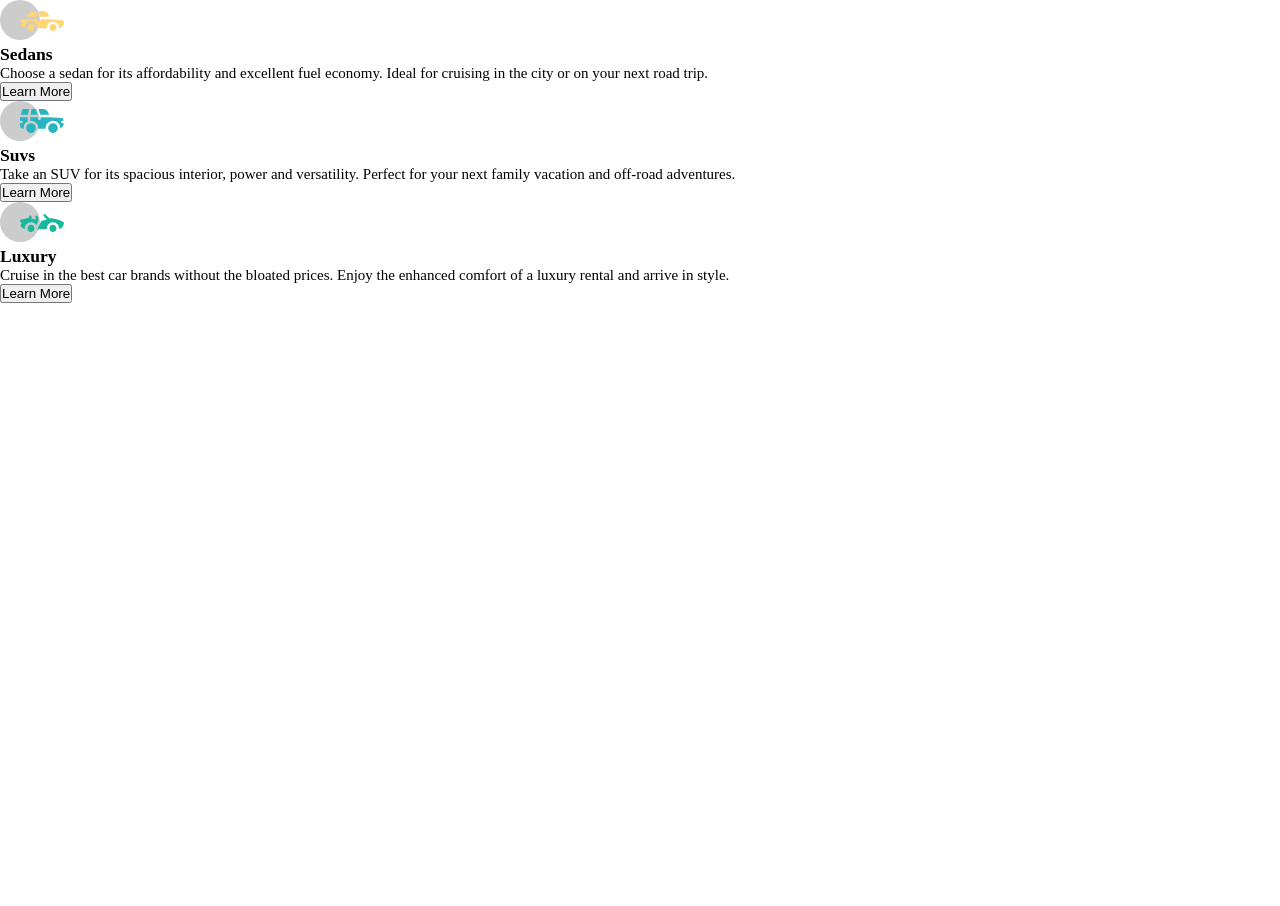
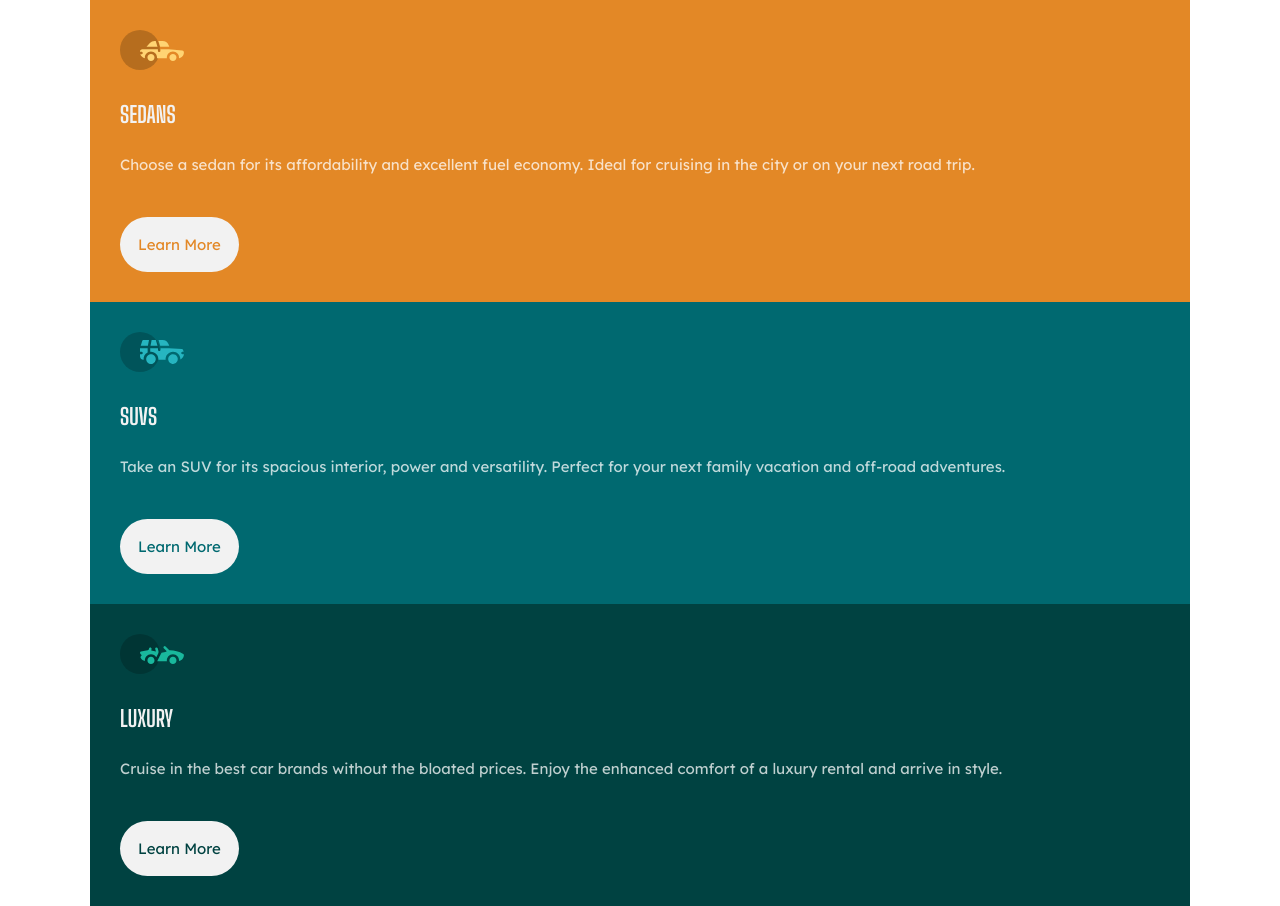
Before and after one commit to 0-th/Layouts_I4GxZuri_task, a plain HTML site: page index.html in a window 1280 px wide. Before the commit the page ends 800 px from the top, so only its background shows below. Drawn offline with Linux system fonts and the light colour scheme.

Commit message:
Add basic styling and structure (no flexbox)

```diff
--- a/css/style.css
+++ b/css/style.css
@@ -1,3 +1,5 @@
+@import url('https://fonts.googleapis.com/css2?family=Big+Shoulders+Display:wght@700&family=Lexend+Deca&display=swap');
+
 :root {
     --pri-bright-color: hsl(31, 77%, 52%);
     --pri-cyan-color: hsl(184, 100%, 22%);
@@ -15,4 +17,69 @@
 
 body {
     font-size: 15px;
+    line-height: 1.6;
 }
+
+.container {
+    max-width: 1100px;
+    border-radius: 20px;
+    margin: 0 auto 0 auto;
+}
+
+section {
+    padding: 30px;
+}
+
+button {
+    border: none;
+    border-radius: 50px;
+    padding: 1.2em;
+    background-color: var(--light-gray-color);
+    font-family: inherit;
+    font-size: inherit;
+}
+
+button:hover {
+    cursor: pointer;
+    padding: 1.05em;
+    border: 2px solid var(--light-gray-color);
+    background-color: inherit;
+    color: var(--light-gray-color);
+}
+
+.text-content {
+    font-family: 'Lexend Deca', sans-serif;
+}
+
+.text-content h2 {
+    font-family: 'Big Shoulders Display', cursive;
+    color: var(--light-gray-color);
+    text-transform: uppercase;
+    margin: 20px 0;
+}
+
+.text-content p {
+    color: var(--transparent-white-color);
+    margin-bottom: 40px;
+}
+
+.orange {
+    background-color: var(--pri-bright-color);
+}
+.orange button{
+    color: var(--pri-bright-color);
+}
+
+.cyan {
+    background-color: var(--pri-cyan-color);
+}
+.cyan button {
+    color: var(--pri-cyan-color);
+}
+
+.dark {
+    background-color: var(--pri-dark-color);
+}
+.dark button {
+    color: var(--pri-dark-color);
+}
--- a/index.html
+++ b/index.html
@@ -10,33 +10,41 @@
 </head>
 <body>
     <div class="container">
-        <div class="orange">
+        <section class="orange">
+            <div class="inner-container">
                 <img src="design_resources/icon-sedans.svg" alt="Sedan icon">
                 <div class="text-content">
-                <h3>Sedans</h3>
+                    <h2>Sedans</h2>
                     <p>Choose a sedan for its affordability and excellent fuel economy. Ideal for cruising in the city
                         or on your next road trip.</p>
                     <button>Learn More</button>
                 </div>
             </div>
-        <div class="cyan">
+        </section>
+
+        <section class="cyan">
+            <div class="inner-container">
                 <img src="design_resources/icon-suvs.svg" alt="Suv icon">
                 <div class="text-content">
-                <h3>Suvs</h3>
+                    <h2>Suvs</h2>
                     <p>Take an SUV for its spacious interior, power and versatility. Perfect for your next family
                         vacation and off-road adventures.</p>
                     <button>Learn More</button>
                 </div>
             </div>
-        <div class="dark">
+        </section>
+
+        <section class="dark">
+            <div class="inner-container">
                 <img src="design_resources/icon-luxury.svg" alt="Luxury icon">
                 <div class="text-content">
-                <h3>Luxury</h3>
+                    <h2>Luxury</h2>
                     <p>Cruise in the best car brands without the bloated prices. Enjoy the enhanced comfort of a luxury
                         rental and arrive in style.</p>
                     <button>Learn More</button>
                 </div>
             </div>
+        </section>
     </div>
 </body>
 </html>
```
Lines whose indentation alone changed are shown as unchanged.
